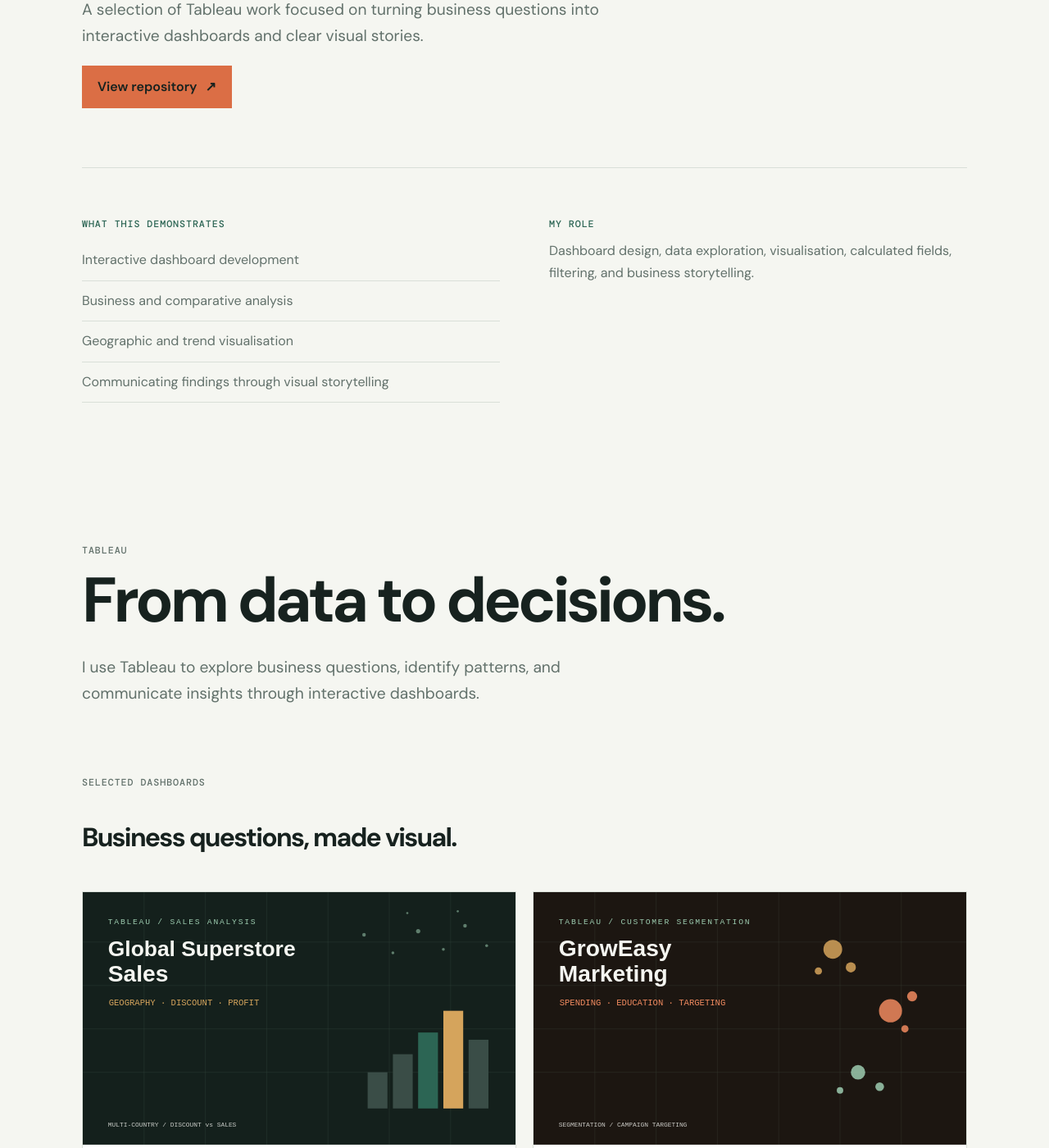
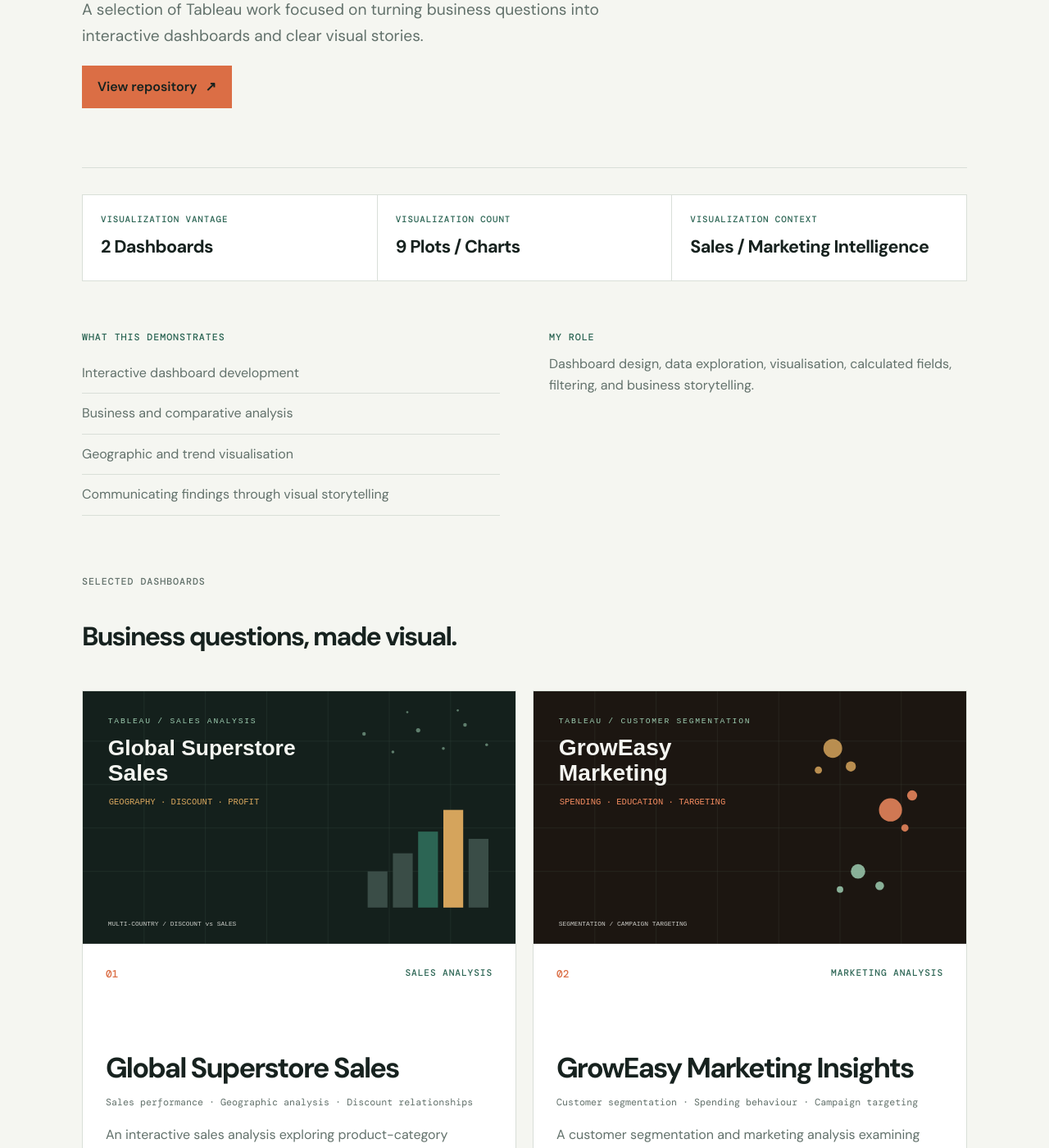
Before and after one commit to thesamhith/Portfolio, a Jekyll site: the page built from _projects/tableau.md, in a window 1280 px wide and 1400 px high, scrolled down 512 px. Shown: the whole window at 82% size. Built offline with Jekyll 4.4.1, drawn with Linux system fonts in a browser that asks for light colours.

Commit message:
fixed the tableau page issue

```diff
--- a/_projects/tableau.md
+++ b/_projects/tableau.md
@@ -11,6 +11,13 @@ featured_order: 4
 category: Business Intelligence
 repository: https://public.tableau.com/app/profile/samhith.konidena/vizzes
 thumbnail: /assets/img/tableau-thumbnail.svg
+metrics:
+  - label: Visualization Vantage
+    value: "2 Dashboards"
+  - label: Visualization Count
+    value: "9 Plots / Charts"
+  - label: Visualization Context
+    value: "Sales / Marketing Intelligence"
 demonstrates:
   - Interactive dashboard development
   - Business and comparative analysis
@@ -19,15 +26,6 @@ demonstrates:
 role: Dashboard design, data exploration, visualisation, calculated fields, filtering, and business storytelling.
 lessons: Effective dashboards are less about showing everything in the data and more about making the right questions easier to explore.
 ---
-
-<section class="page-intro">
-  <p class="eyebrow">Tableau</p>
-  <h1>From data to decisions.</h1>
-  <p class="page-intro__lede">
-    I use Tableau to explore business questions, identify patterns, and communicate
-    insights through interactive dashboards.
-  </p>
-</section>
 
 <section class="tableau-dashboards">
   <div class="section-heading">
```
